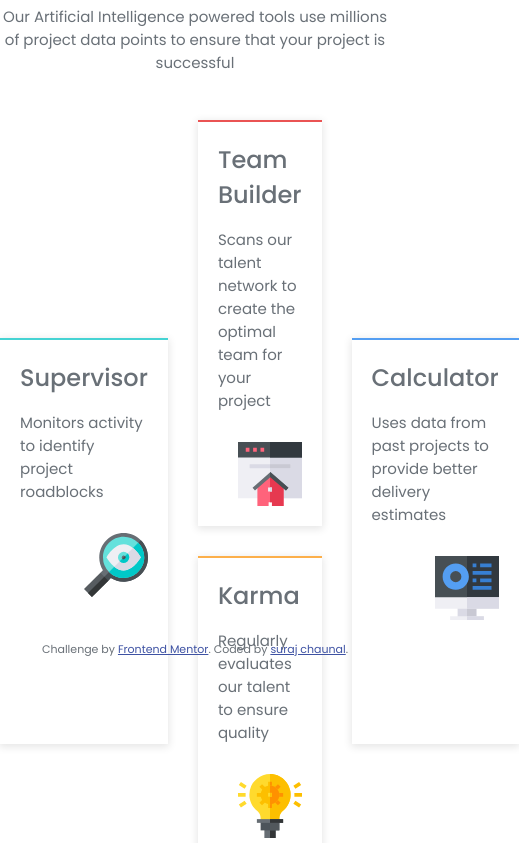
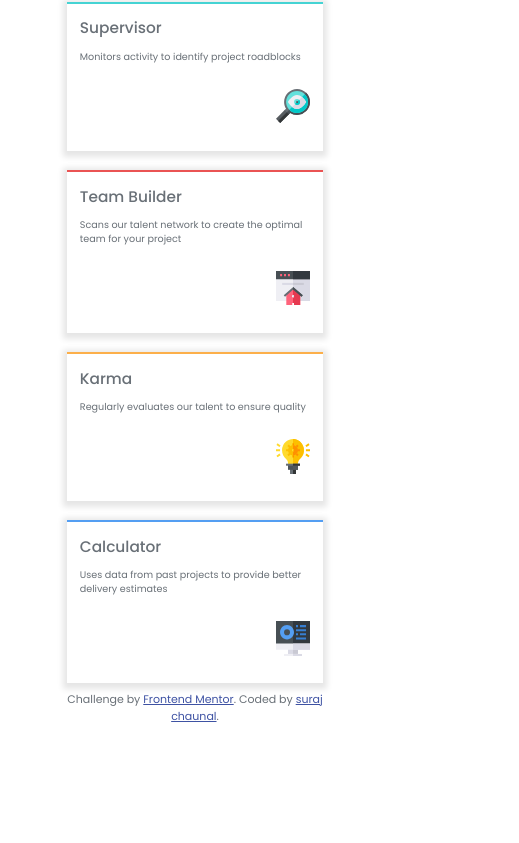
Before and after one commit to SurajChaunal/frontend-mentor-responsive-grid, a plain HTML site: page index.html in a window 390 px wide. Shown: the part 205-1048 px from the top of the page, 519 px wide, since content can reach past the window. After the commit the page ends 930 px from the top, so only its background shows below. Drawn offline with Linux system fonts and the light colour scheme.

Commit message:
modified box shadows and container width

```diff
--- a/style.css
+++ b/style.css
@@ -25,7 +25,8 @@ body {
   font-family: "Poppins", sans-serif;
 }
 .container {
-  height: 80rem;
+  max-width: 100rem;
+  margin: 2rem auto;
 }
 /* header styles */
 .header {
@@ -50,6 +51,7 @@ body {
 .feature-grid {
   margin-bottom: 2rem;
   max-width: 100rem;
+  max-height: 100%;
   margin: 1.2rem auto;
   display: grid;
   grid-template-columns: repeat(3, 1fr);
@@ -58,7 +60,7 @@ body {
 }
 .feature {
   padding: 2rem;
-  box-shadow: 0px 2px 8px 1px rgb(0, 0, 0, 0.1);
+  box-shadow: 0px 2px 6px 4px rgb(0, 0, 0, 0.1);
 }
 .feature-heading {
   font-size: 2.4rem;
@@ -66,25 +68,74 @@ body {
   margin-bottom: 1.6rem;
 }
 .feature-img {
-  display: inline-block;
-  margin-top: 3rem;
-  float: right;
+  display: block;
+  margin-top: 1.6rem;
+  margin-left: auto;
+  width: 20%;
+  aspect-ratio: 1/1;
+  object-fit: contain;
 }
 .feature-1 {
   grid-row: 2 / span 2;
   border-top: 2px solid var(--color-cyan);
+  min-height: 0;
 }
 .feature-2 {
   grid-row: 1 / span 2;
   border-top: 2px solid var(--color-red);
+  min-height: 0;
 }
 .feature-3 {
   grid-column: 2 / span 1;
   grid-row: 3 / span 2;
   border-top: 2px solid var(--color-orange);
+  min-height: 0;
 }
 .feature-4 {
   grid-column: 3/ 4;
   grid-row: 2 / span 2;
   border-top: 2px solid var(--color-blue);
 }
+
+/* media queries */
+@media (max-width: 700px) {
+  html {
+    font-size: 50%;
+  }
+}
+@media (max-width: 500px) {
+  html {
+    font-size: 40%;
+  }
+  .feature-grid {
+    grid-template-columns: 1fr;
+    /* grid-template-rows: repeat(4, 1fr); */
+    /* grid-auto-rows: minmax(0, auto); */
+    grid-template-rows: auto; /* no 1fr rows */
+    min-height: 0;
+  }
+  .container {
+    height: 100svh;
+    max-width: 40rem;
+    margin: 0 auto;
+  }
+  .feature-img {
+    width: 15%;
+  }
+  .feature-1 {
+    grid-row: 1/2;
+    grid-column: 1/1;
+  }
+  .feature-2 {
+    grid-row: 2/3;
+    grid-column: 1/1;
+  }
+  .feature-3 {
+    grid-row: 3/4;
+    grid-column: 1/1;
+  }
+  .feature-4 {
+    grid-row: 4/5;
+    grid-column: 1/1;
+  }
+}
```
Also changed, not shown: index.html (+1 -2 lines).
